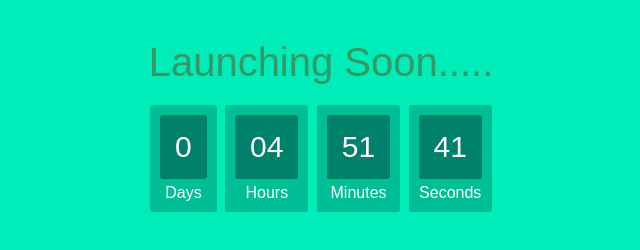
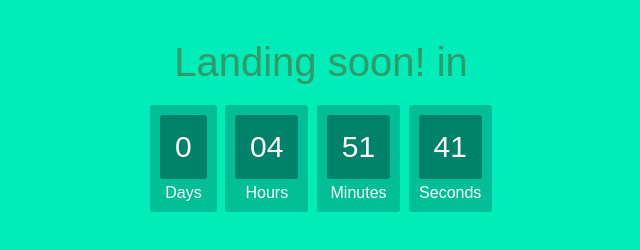
Before and after one commit to Ajay-Pownraj/count-down, a plain HTML site: page index.html in a window 1280 px wide. Shown: the whole page, without its empty margins (319-959 px from the left). Drawn offline with Linux system fonts and the light colour scheme.

Commit message:
Update index.html
Updated Title

```diff
--- a/index.html
+++ b/index.html
@@ -6,7 +6,7 @@
 </head>
 
 <body>
-    <h1>Launching Soon.....</h1>
+    <h1>Landing soon! in </h1>
 <div id="clockdiv">
   <div>
     <span class="days"></span>
```
